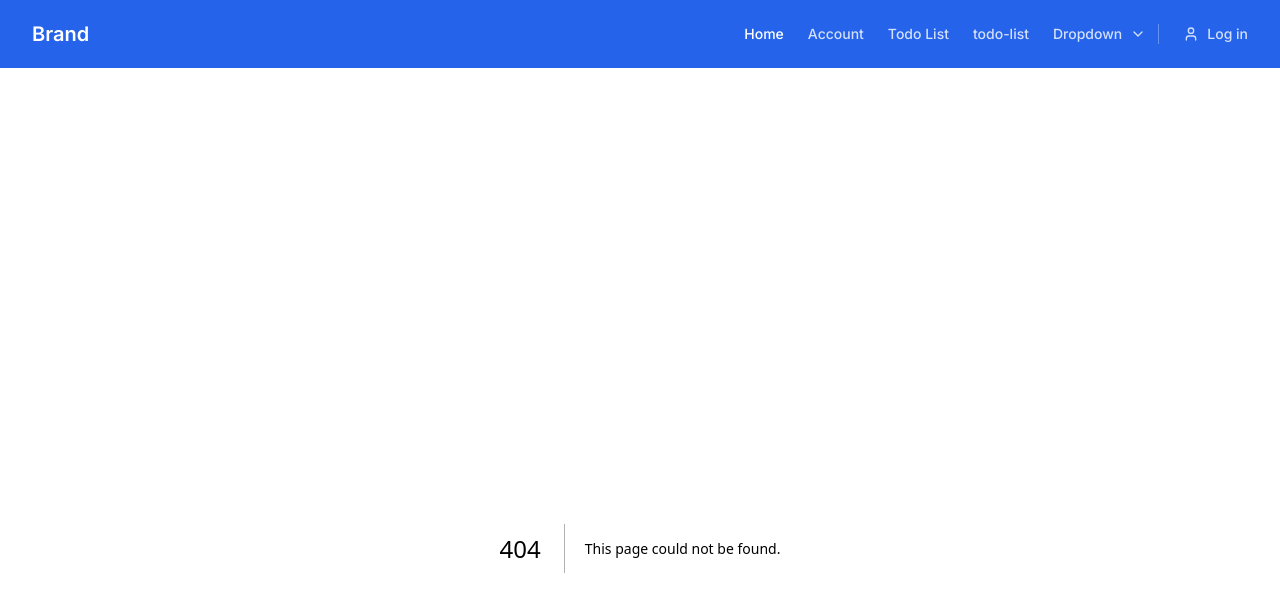
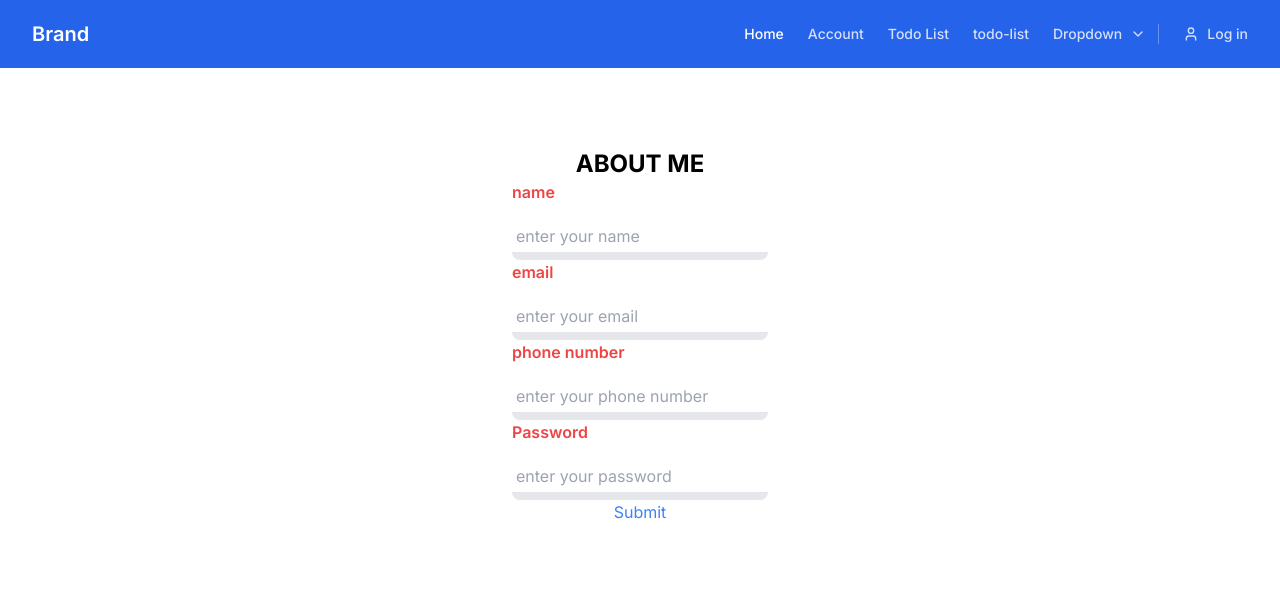
Before and after one commit to Mohammadshadain/frontend, a Next.js app: page /myForm in a window 1280 px wide. Before the commit this address had no page. Shown: the top 612 px of the page. Built offline with nearby package versions, Linux system fonts and the light colour scheme.

Commit message:
Uploading a file to cloud

```diff
--- /dev/null
+++ b/src/app/myForm/page.jsx
@@ -0,0 +1,53 @@
+import React from 'react'
+
+const myForm = () => {
+
+  return (
+    <div >
+        <h1   className='text-center font-bold text-2xl' >
+
+           ABOUT ME
+        </h1>
+         <form action="" className='flex flex-col max-w-[20%] mx-auto'>
+          <label htmlFor="name" className=' font-semibold text-red-500 place-self-start'>name</label>
+
+         <input
+        className=' mt-4  border-b-8 rounded-lg p-1 text-blue-500 '
+        placeholder='enter your name'
+
+         type="name" />
+          <label htmlFor="name" className=' font-semibold text-red-500 place-self-start'>email</label>
+
+         <input
+        className=' mt-4  border-b-8 rounded-lg p-1 text-blue-500 '
+        placeholder='enter your email'
+
+         type="email" />
+          <label htmlFor="name" className=' font-semibold text-red-500 place-self-start'>phone number</label>
+
+         <input
+        className=' mt-4  border-b-8 rounded-lg p-1 text-blue-500 '
+        placeholder='enter your phone number'
+
+         type="phone number" />
+          <label htmlFor="name" className=' font-semibold text-red-500 place-self-start'>Password</label>
+
+         <input
+        className=' mt-4  border-b-8 rounded-lg p-1 text-blue-500 '
+        placeholder='enter your password'
+
+         type="password" />
+         <button className='self-center text-blue-500 rounded-md'>
+          Submit
+         </button>
+
+
+
+
+         </form>
+
+    </div>
+  )
+}
+
+export default myForm
--- /dev/null
+++ b/src/app/uploadFile/page.jsx
@@ -0,0 +1,35 @@
+"use client";
+import axios from "axios";
+import React from "react";
+
+const uploadFile = () => {
+  const uploadToCloud = (e) => {
+    const file = e.target.files[0];
+    if (!file) return;
+    const fd = new FormData();
+    fd.append("file", file);
+    fd.append("upload_preset", "msd5007");
+    fd.append("cloud_name", "dqxnkd8jq");
+
+    axios
+      .post('https://api.cloudinary.com/v1_1/dqxnkd8jq/image/upload', fd, {
+        headers: { 'Content-Type': 'multipart/form-data' }
+      })
+      .then((response) => {
+        console.log(response.data);
+      })
+      .catch((err) => {
+        console.log(err);
+      });
+  };
+  return (
+    <div>
+      <h1 className="text-center mt-10 text-3xl font-bold">
+        upload yourFile to cloud
+      </h1>
+      <input type="file" accept="image/*" onChange={uploadToCloud} />
+    </div>
+  );
+};
+
+export default uploadFile;
```
